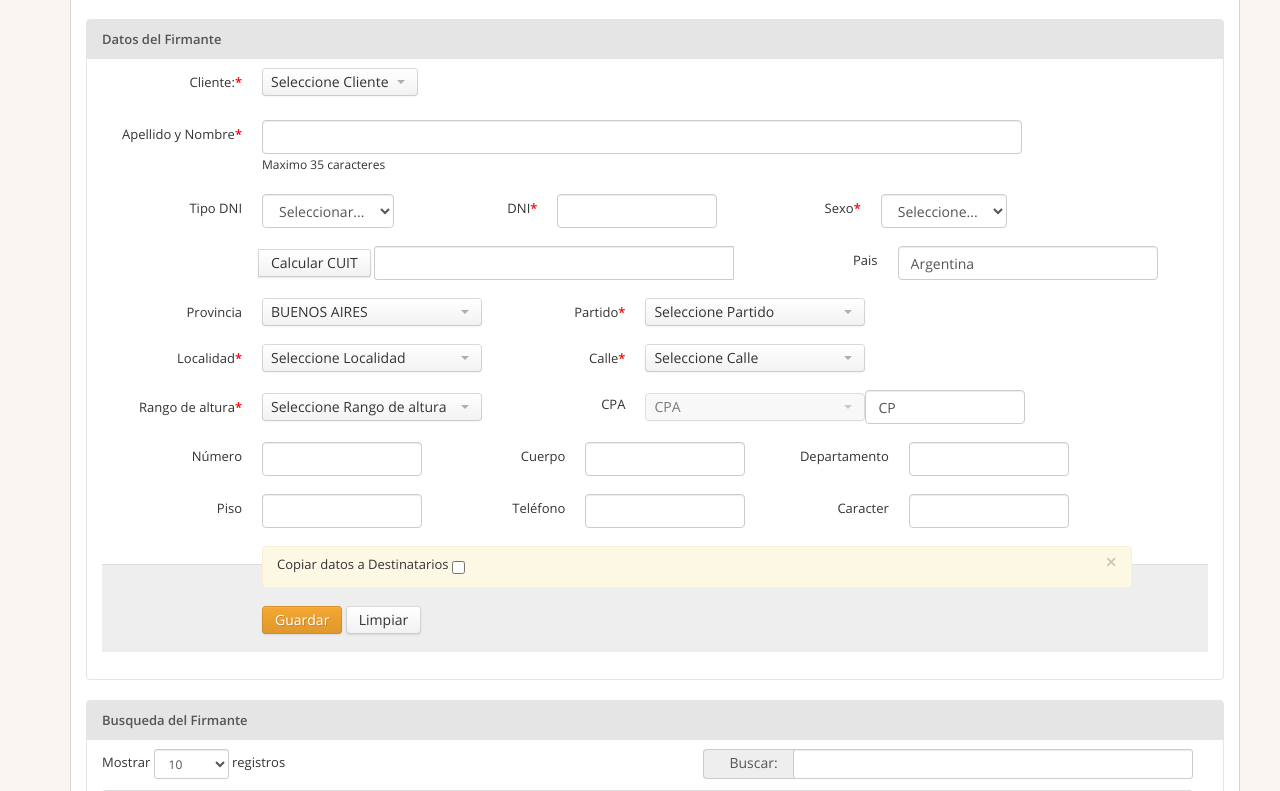
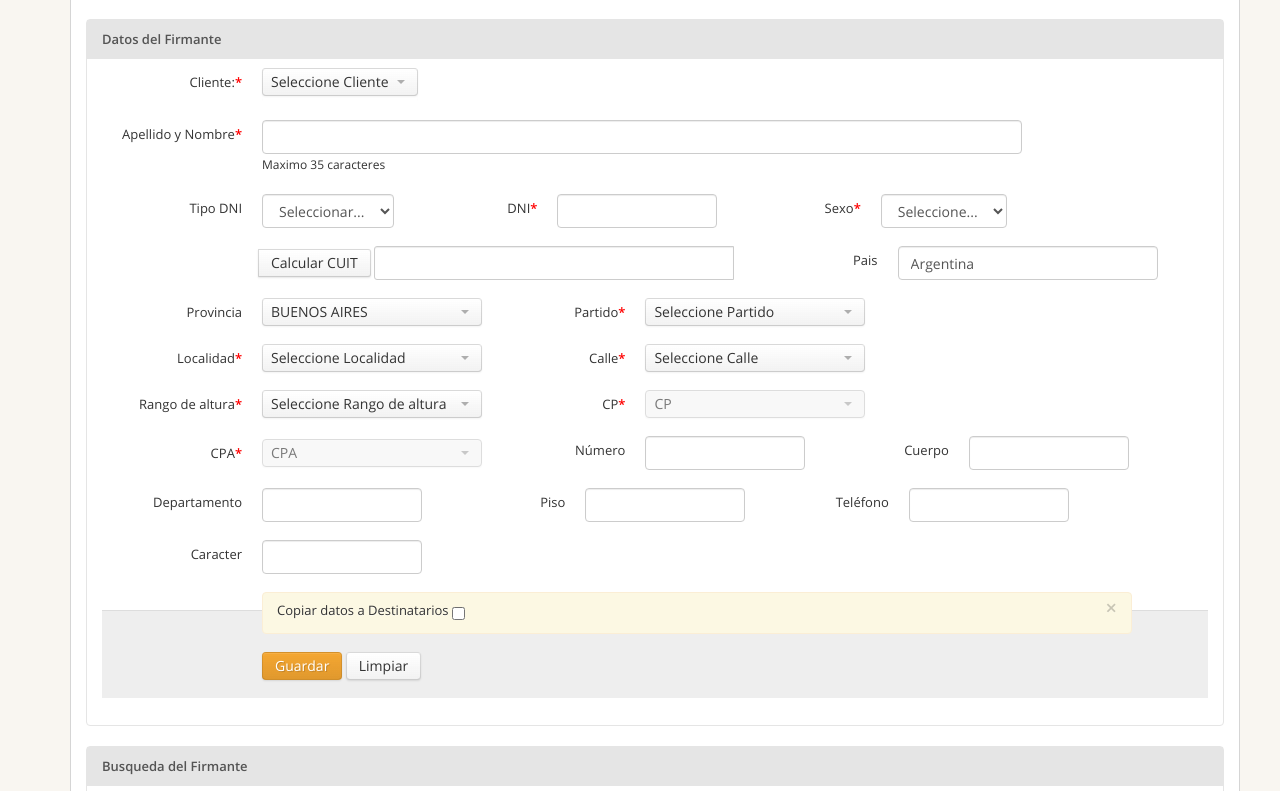
Before and after one commit to mtomsich/valur2, a PHP site: page /firmantes.php in a window 1280 px wide. Shown: the part 41-832 px from the top of the page. Run offline with PHP 8.4, Linux system fonts and the light colour scheme; the visitor is signed in with stand-in values (Sample User, id 1); data comes from the database, SQL or seed files in the repository; data that the repository does not hold is empty; some libraries are stand-ins or nearby versions.

Commit message:
Cp y Cpa juntos.

```diff
--- a/firmantes.php
+++ b/firmantes.php
@@ -220,7 +220,7 @@
 															<label class="control-label" for="alturas">Calle<b style="color:#FF0000";>*</b></label>
 															<div class="controls">
 																<!--<input type="text" class="form-control text inline span6" name="calle" id="firstname" value="">-->
-																<select id="calles" data-size="5" data-hide-disabled="true" onchange="selectAlturas(this) ;"  class="selectpicker" data-live-search="true" title="Seleccione Calle"  name="calleSeleccionada" required>
+																<select id="calles" data-size="5" data-hide-disabled="true" onchange="selectAlturas(this) "  class="selectpicker" data-live-search="true" title="Seleccione Calle"  name="calleSeleccionada" required>
 																	<option value="">Seleccione Calle</option>
 																	<?php
 																	/*while ($fila=mysqli_fetch_row($consultaLocalidades)) {
@@ -231,14 +231,11 @@
 															</div> <!-- /controls -->
 														</div> <!-- /control-group -->
 
-
-
-
 														<div class="control-group">
 															<label class="control-label" >Rango de altura<b style="color:#FF0000";>*</b></label>
 															<div class="controls">
 																<!--<input type="text" class="form-control text inline span6" name="calle" id="firstname" value="">-->
-																<select id="alturas" data-size="5" data-hide-disabled="true"  onchange="selectCPA(this);  selectCP(this);" class="selectpicker" data-live-search="true" title="Seleccione Rango de Altura"  name="alturaSeleccionada" required>
+																<select id="alturas" data-size="5" data-hide-disabled="true"  onchange="selectCP(this); selectCPA(this)"  class="selectpicker" data-live-search="true" title="Seleccione Rango de Altura"  name="alturaSeleccionada" required>
 																	<option value="">Seleccione Rango de altura</option>
 																	<?php
 																	/*while ($fila=mysqli_fetch_row($consultaLocalidades)) {
@@ -249,23 +246,36 @@
 															</div> <!-- /controls -->
 														</div> <!-- /control-group -->
 
-														<div class="control-group">
-																<label class="control-label" for="firstname">CPA</label>
-																<div class="controls">
-																	<select id="cpa"  data-hide-disabled="true" class="selectpicker" data-live-search="true" name="cpa"  disabled>
-																	<option value="">CPA</option>
-																</div> <!-- /controls -->
-														</div> <!-- /control-group --><BR>
-
 
 														<div class="control-group">
-																<label class="control-label" for="firstname">CP</label>
-																<div class="controls">
-																	<input type="text" class="form-control text inline span2" name="cp" id="cp" placeholder=" " value="CP">
-
-																</div> <!-- /controls -->
+															<label class="control-label" >CP<b style="color:#FF0000";>*</b></label>
+															<div class="controls">
+																<!--<input type="text" class="form-control text inline span6" name="calle" id="firstname" value="">-->
+																<select id="cp" data-size="5" data-hide-disabled="true"  class="selectpicker" data-live-search="true" name="CP" disabled>
+																	<option value="">CP</option>
+																	<?php
+																	/*while ($fila=mysqli_fetch_row($consultaLocalidades)) {
+																	echo "<option value='".$fila['0']."'>".$fila['2']."</option>";
+																}*/
+																?>
+																</select>
+															</div> <!-- /controls -->
 														</div> <!-- /control-group -->
 
+														<div class="control-group">
+															<label class="control-label" >CPA<b style="color:#FF0000";>*</b></label>
+															<div class="controls">
+																<!--<input type="text" class="form-control text inline span6" name="calle" id="firstname" value="">-->
+																<select id="cpa" data-hide-disabled="true"  class="selectpicker" data-live-search="true" name="CPA" disabled>
+																	<option value="">CPA</option>
+																	<?php
+																	/*while ($fila=mysqli_fetch_row($consultaLocalidades)) {
+																	echo "<option value='".$fila['0']."'>".$fila['2']."</option>";
+																}*/
+																?>
+																</select>
+															</div> <!-- /controls -->
+														</div> <!-- /control-group -->
 
 
 															<div class="control-group">
@@ -402,6 +412,7 @@
 												<div class="form-group">
 												<script src="js/datatables.js"></script>
 												<script src="js/dataTables.bootstrap.js"></script>
+												<script src="js/jquery-3.4.1.min.js"></script>
 												<?php
 												echo "<table  class='table table-bordered table-hover table-striped display AllDataTables'>";
 												echo "<thead>";
```
